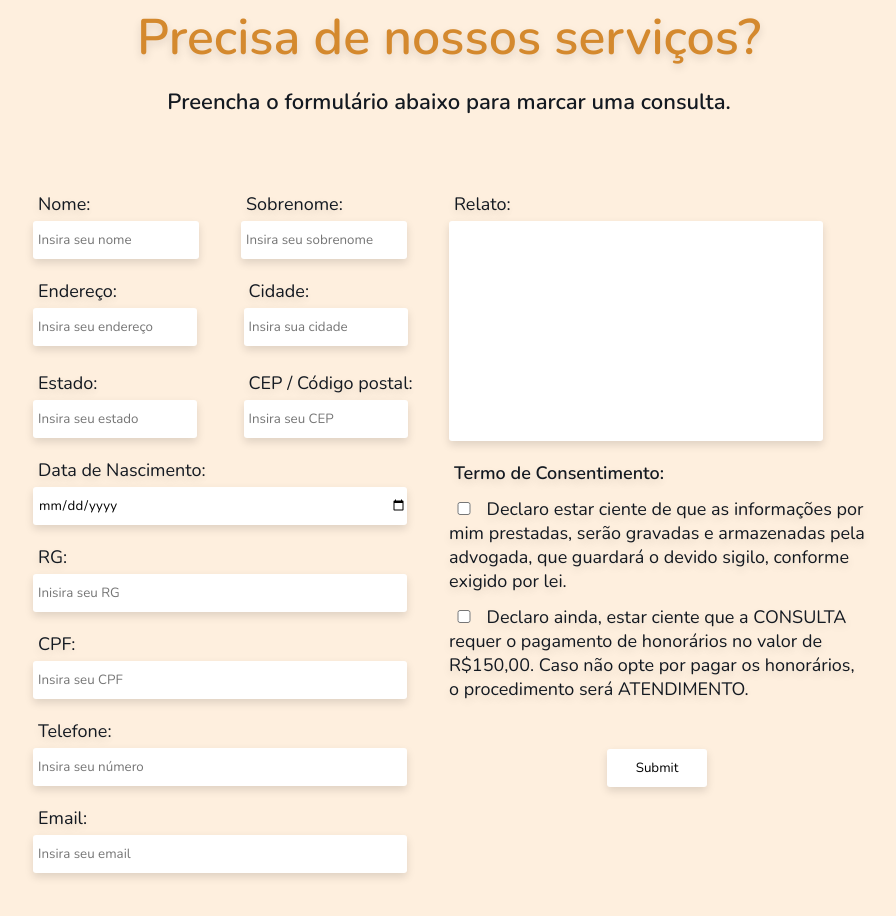
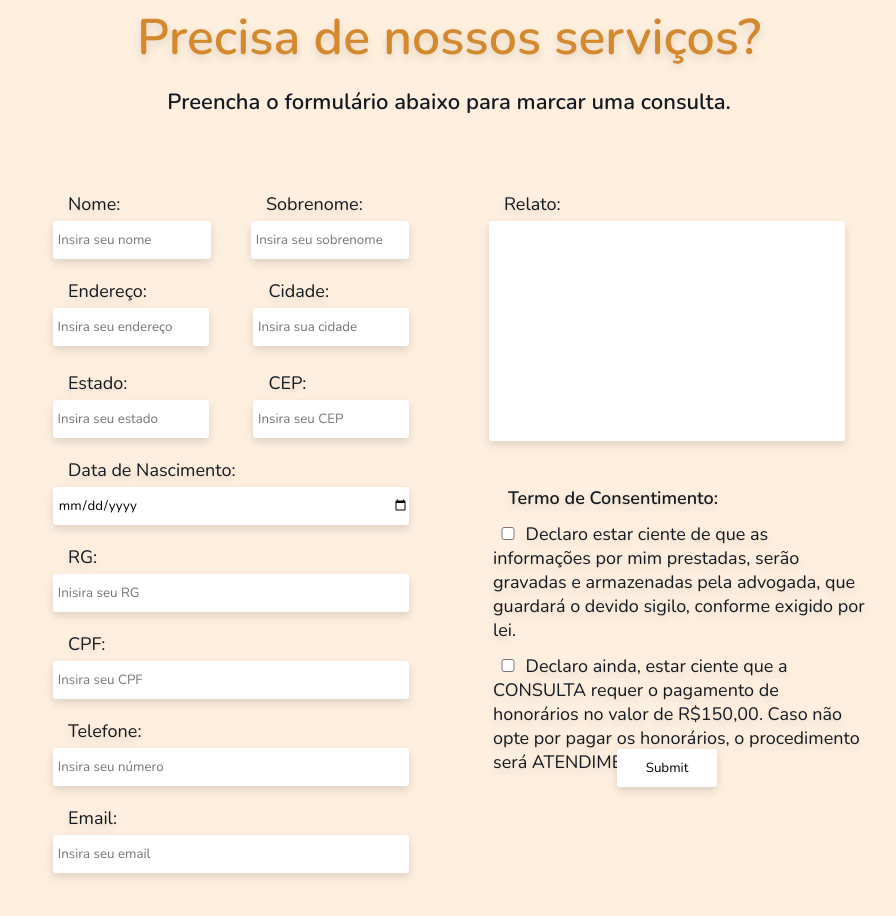
Before and after one commit to Gustavonn07/GTI-Trainee-01, a plain HTML site: page index.html in a window 1280 px wide. Shown: the part 3731-4647 px from the top of the page, without its empty margins (191-1087 px from the left). Drawn offline with nearby package versions, Linux system fonts and the light colour scheme; a web font is replaced by a local one.

Commit message:
att: refinando

```diff
--- a/css/formulario.css
+++ b/css/formulario.css
@@ -51,6 +51,7 @@
 
     display: flex;
     justify-content: center;
+    gap: 4rem;
 }
 
 .formulario__container {
@@ -94,6 +95,7 @@
 
 .formulario__box {
     display: flex;
+    align-items: center;
     gap: .5rem;
     width: 100%;
     flex-direction: column;
@@ -120,6 +122,10 @@
     grid-template-rows: repeat(2, 1fr);
 }
 
+.formulario__consentimento {
+    padding-left: 2.4rem;
+}
+
 #relato {
     height: 22rem;
     resize: none;
@@ -130,9 +136,20 @@
 }
 
 .formulario__label {
-    padding-left: .5rem;
+    align-self: flex-start;
+    padding-left: 3.5rem;
     font-size: 1.8rem;
     text-shadow: 0 .4rem .8rem var(--sombra-2);
+}
+
+.formulario__label--2 {
+    font-size: 1.8rem;
+    text-shadow: 0 .4rem .8rem var(--sombra-2);
+}
+
+.formulario__label--2:nth-child(1) {
+    padding-top: 4.5rem;
+    padding-left: 1.5rem;
 }
 
 .formulario__input {
--- a/index.html
+++ b/index.html
@@ -406,7 +406,7 @@
                         </div>
 
                         <div class="formulario__box">
-                            <label for="cep" class="formulario__label">CEP / Código postal:</label>
+                            <label for="cep" class="formulario__label">CEP:</label>
                             <input type="text" class="formulario__input" id="cep" placeholder="Insira seu CEP" required>
                         </div>
                     </div>
@@ -444,18 +444,18 @@
                     </div>
 
                     <div class="formulario__consentimento">
-                        <h4 class="formulario__label formulario__heading--termo">Termo de Consentimento:</h4>
+                        <h4 class="formulario__label--2 formulario__heading--termo">Termo de Consentimento:</h4>
 
                         <div class="formulario__box--2">
                             <input type="checkbox" class="formulario__check" id="consentimento--sigilo" required>
-                            <label for="consentimento--sigilo" class="formulario__label formulario__label--check">
+                            <label for="consentimento--sigilo" class="formulario__label--2 formulario__label--check">
                                 Declaro estar ciente de que as informações por mim prestadas, serão gravadas e armazenadas pela advogada, que guardará o devido sigilo, conforme exigido por lei.
                             </label>
                         </div>
 
                         <div class="formulario__box--2">
                             <input type="checkbox" class="formulario__check" id="consentimento--pagamento" required>
-                            <label for="consentimento--pagamento" class="formulario__label formulario__label--check">
+                            <label for="consentimento--pagamento" class="formulario__label--2 formulario__label--check">
                                 Declaro ainda, estar ciente que a CONSULTA requer o pagamento de honorários no valor de R$150,00. Caso não opte por pagar os honorários, o procedimento será ATENDIMENTO.
                             </label>
                         </div>
@@ -466,5 +466,9 @@
             </form>
         </section>
     </main>
+
+    <footer>
+
+    </footer>
 </body>
 </html>
```
